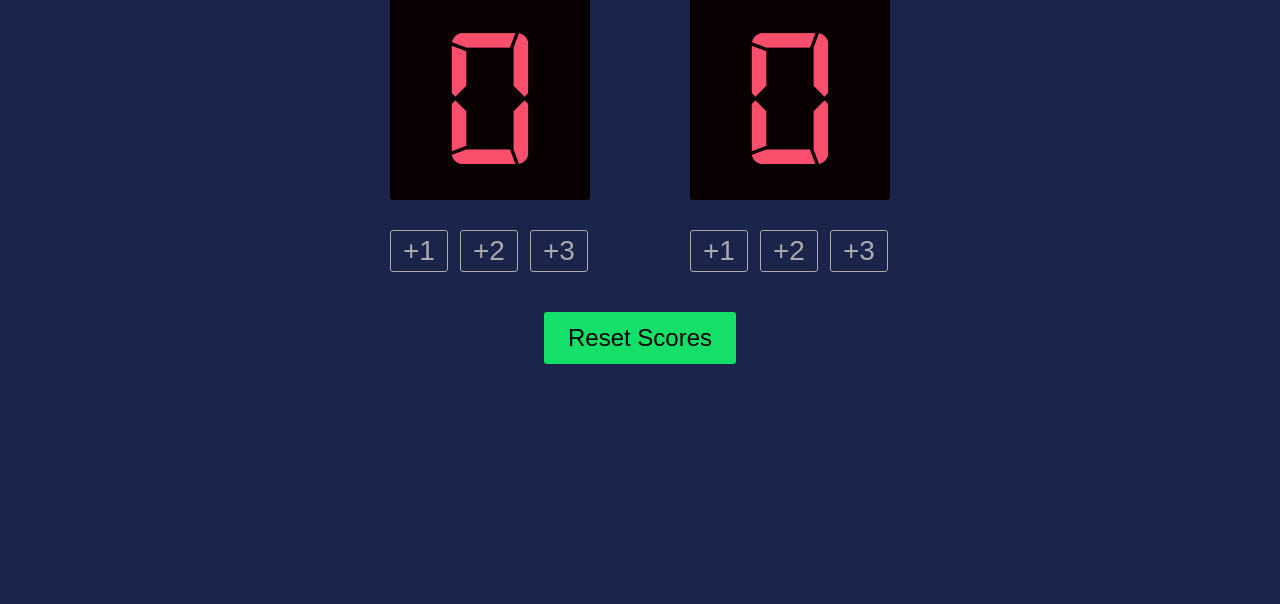
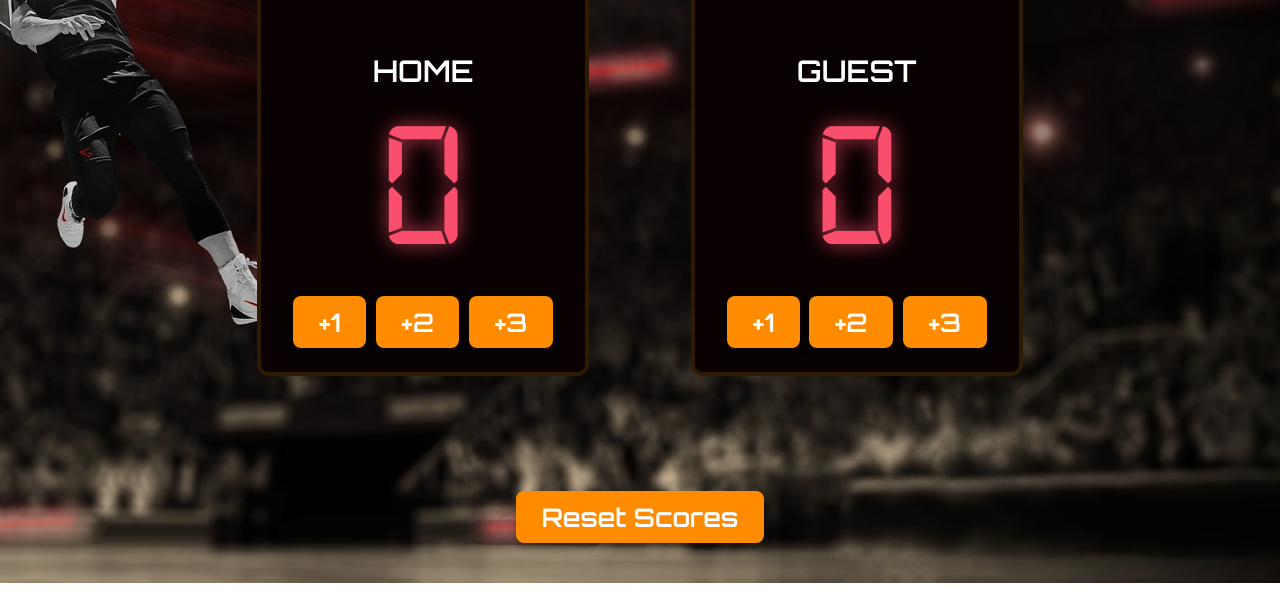
Before and after one commit to johnasp/basketball-scoreboard, a website: page public/index.html in a window 1280 px wide. Shown: the part 217-821 px from the top of the page. After the commit the page ends 800 px from the top, so only its background shows below. Drawn offline with Linux system fonts and the light colour scheme.

Commit message:
UI upgraded

```diff
--- a/public/index.html
+++ b/public/index.html
@@ -4,64 +4,51 @@
     <meta charset="UTF-8" />
     <meta name="viewport" content="width=device-width, initial-scale=1.0" />
     <title>Basketball Scoreboard</title>
+
+    <!-- Google font for headings / buttons -->
+    <link
+      href="https://fonts.googleapis.com/css2?family=Orbitron:wght@600&display=swap"
+      rel="stylesheet"
+    />
     <link rel="stylesheet" href="style.css" />
     <link rel="icon" href="data:," />
-    <!-- Empty favicon to avoid default icon -->
   </head>
+
   <body>
     <header>
-      <h1>Basketball Scoreboard</h1>
+      <h1>Basketball Scoreboard</h1>
     </header>
 
-    <section class="score-board">
-      <div class="home-score score-box">
-        <p id="home-title" class="leader"></p>
+    <main class="score-board">
+      <!-- HOME -->
+      <div class="score-box" id="home-box">
+        <span id="home-title" class="leader"></span>
         <h3>Home</h3>
         <p id="home-digit" class="digit">0</p>
         <div class="points-btn-group">
-          <button type="button" id="btn-home-one" onclick="homeAddOne()">
-            +1
-          </button>
-          <button type="button" id="btn-home-two" onclick="homeAddTwo()">
-            +2
-          </button>
-          <button type="button" id="btn-home-three" onclick="homeAddThree()">
-            +3
-          </button>
+          <button onclick="homeAddOne()">+1</button>
+          <button onclick="homeAddTwo()">+2</button>
+          <button onclick="homeAddThree()">+3</button>
         </div>
       </div>
 
-      <div class="guest-score score-box">
-        <p id="guest-title" class="leader"></p>
+      <!-- GUEST -->
+      <div class="score-box" id="guest-box">
+        <span id="guest-title" class="leader"></span>
         <h3>Guest</h3>
         <p id="guest-digit" class="digit">0</p>
         <div class="points-btn-group">
-          <button type="button" id="btn-guest-one" onclick="guestAddOne()">
-            +1
-          </button>
-          <button type="button" id="btn-guest-two" onclick="guestAddTwo()">
-            +2
-          </button>
-          <button type="button" id="btn-guest-three" onclick="guestAddThree()">
-            +3
-          </button>
+          <button onclick="guestAddOne()">+1</button>
+          <button onclick="guestAddTwo()">+2</button>
+          <button onclick="guestAddThree()">+3</button>
         </div>
       </div>
-    </section>
+    </main>
 
     <footer>
-      <button type="button" id="btn-new-game" onclick="resetScores()">
-        Reset Scores
-      </button>
+      <button id="btn-new-game" onclick="resetScores()">Reset Scores</button>
     </footer>
+
+    <script src="index.js"></script>
   </body>
-  <script src="index.js"></script>
 </html>
-
-<!-- STRECTCH GOALS
-
-1 - Add a 'new game' button that resets the scores to 0.
-2 - Highlight the leader
-3 - Change the desgin
-
--->
--- a/src/style.scss
+++ b/src/style.scss
@@ -1,3 +1,4 @@
+/* ----------   FONTS   ---------- */
 @font-face {
   font-family: 'Digital-7 Mono';
   src: url('digital-7.ttf') format('truetype');
@@ -5,91 +6,123 @@
   font-style: normal;
 }
 
+/* ----------   GLOBAL   ---------- */
+*,
+*::before,
+*::after {
+  box-sizing: border-box;
+}
+
+html,
 body {
   margin: 0;
-  background: #1b244a;
-  justify-content: space-around;
+  height: 100%;
+}
+html {
+}
+body {
+  font-family: 'Helvetica Neue', Arial, sans-serif;
+  color: #fff;
+  background: url('img/court.jpg') center/cover no-repeat fixed;
+  display: flex;
+  flex-direction: column;
   align-items: center;
-  min-height: 100vh;
-  color: white;
-  font-family: Helvetica, Arial, sans-serif;
-}
-header {
-  text-align: center;
-  margin-bottom: 20px;
+  justify-content: space-between;
+  backdrop-filter: brightness(0.85);
+  padding: 1rem;
+  font-size: clamp(1rem, 2vw, 2rem);
 }
 
-.score-board {
-  display: flex;
-  flex-direction: row;
-  justify-content: center;
-  gap: 100px;
-  margin-bottom: 40px;
-  .leader {
-    min-height: 80px;
-    font-size: 50px;
-    margin: 0;
-  }
-  .score-box {
+/* ----------   HEADER   ---------- */
+header {
+  max-width: 100%;
+  h1 {
+    font-family: 'Orbitron', sans-serif;
+    letter-spacing: 1px;
+    margin: 0.5rem 0 1.5rem;
+
     text-align: center;
-    h3 {
-      font-family: sans-serif;
-      margin-bottom: 12px;
-      font-size: 36px;
-      text-transform: uppercase;
-      color: white;
-      margin-top: 0;
-    }
-    .digit {
-      background: #080001;
-      font-family: 'Digital-7 Mono', Arial, Helvetica, sans-serif;
-      color: #f94f6d;
-      font-size: 200px;
-      margin: 0;
-      text-align: center;
-      border-radius: 3px;
-      margin-bottom: 30px;
-      min-width: 1em;
-    }
-  }
-  .points-btn-group {
-    display: flex;
-    gap: 12px;
-    button {
-      background-color: transparent;
-      color: rgb(170, 170, 170);
-      border: 1px solid rgb(170, 170, 170);
-      border-radius: 3px;
-      font-size: 28px;
-      padding: 4px 12px;
-      cursor: pointer;
-      transition:
-        background 0.1s,
-        transform 0.1s;
-      &:active {
-        background-color: rgba(170, 170, 170, 0.15);
-        transform: scale(0.96);
-      }
-    }
+    text-shadow: 0 2px 8px rgba(0, 0, 0, 0.6);
   }
 }
 
-footer {
+/* ----------   SCORE BOARD   ---------- */
+.score-board {
+  display: flex;
+  gap: 8vw;
+  flex-wrap: wrap;
+  justify-content: center;
+  width: 100%;
+  max-width: 1200px;
+}
+
+.score-box {
   text-align: center;
-  margin-top: 20px;
-  #btn-new-game {
-    background-color: #14df69;
-    border: none;
-    padding: 12px 24px;
-    font-size: 24px;
-    border-radius: 3px;
-    cursor: pointer;
-    transition:
-      background 0.1s,
-      transform 0.1s;
-    &:active {
-      background-color: #0ccb5b;
-      transform: scale(0.97);
-    }
+  padding: 1.2rem 2rem;
+  background: #080001;
+  border: 4px solid rgba(255, 174, 0, 0.15);
+  border-radius: 12px;
+  backdrop-filter: blur(4px);
+  min-width: 250px;
+
+  h3 {
+    font-family: 'Orbitron', sans-serif;
+    text-transform: uppercase;
+    margin: 0.2rem 0 1rem;
+    margin-bottom: 0;
   }
 }
+
+.points-btn-group {
+  display: flex;
+  gap: 0.6rem;
+  justify-content: center;
+  margin-bottom: 0.3rem;
+}
+
+/* Crown / leader marker (JS toggles content) */
+.leader {
+  display: block;
+  line-height: 1;
+  height: 2.5rem;
+  margin-bottom: 0.25rem;
+}
+
+/* Large red digits */
+.digit {
+  font-family: 'Digital-7 Mono', monospace;
+  color: #f94f6d;
+  text-shadow: 0 0 20px rgba(249, 79, 109, 0.75);
+  background: #080001;
+  border-radius: 6px;
+  margin: 0 0 1rem;
+  padding: 0.2rem 0.6rem;
+  font-size: 180px;
+}
+
+/* ----------   FOOTER   ---------- */
+
+footer {
+  margin: 1.5rem 0;
+}
+
+button {
+  background: #ff8c00;
+  border: none;
+  color: #fff;
+  font-family: 'Orbitron', sans-serif;
+  font-size: inherit;
+  padding: 0.4em 1em;
+  border-radius: 8px;
+  cursor: pointer;
+  box-shadow: 0 4px 6px rgba(0, 0, 0, 0.35);
+  transition:
+    transform 0.1s,
+    filter 0.15s;
+  &:hover {
+    filter: brightness(1.15);
+  }
+  &:active {
+    transform: scale(0.95);
+  }
+}
```
Also changed, not shown: public/img/court.jpg (added), public/style.css, 1 other file.
